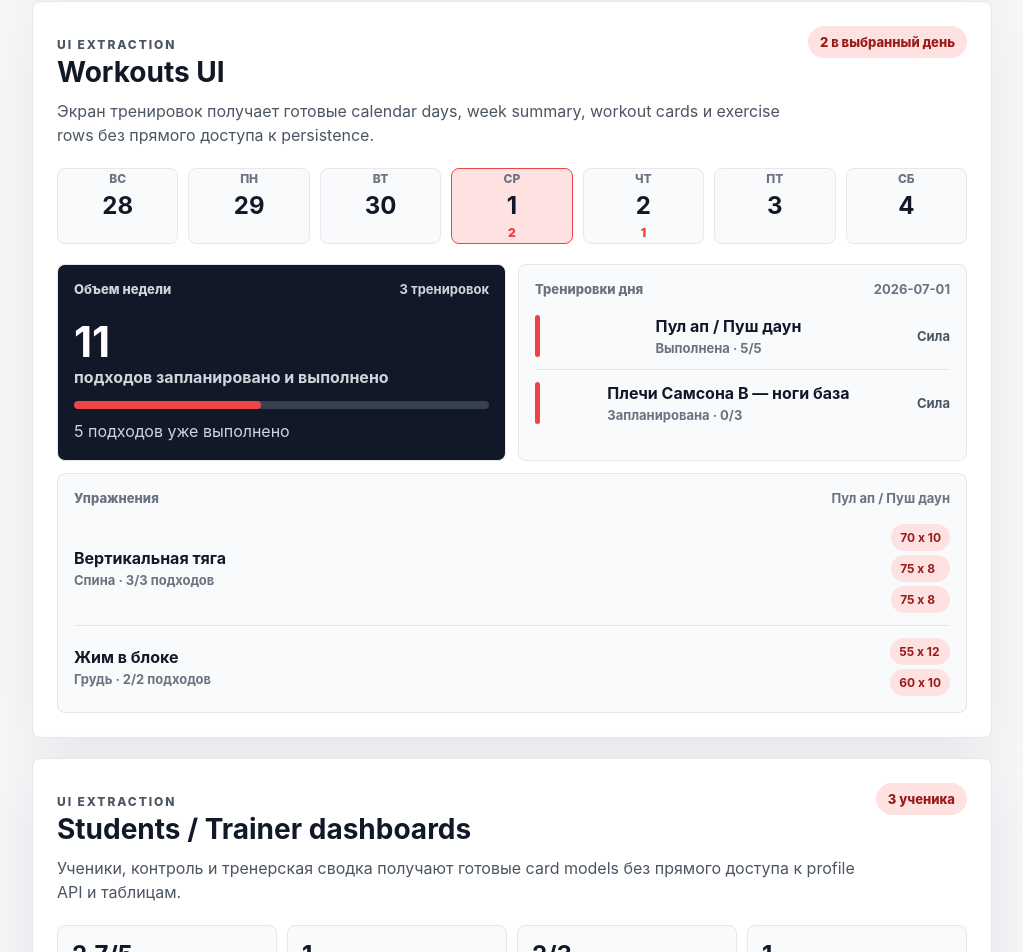
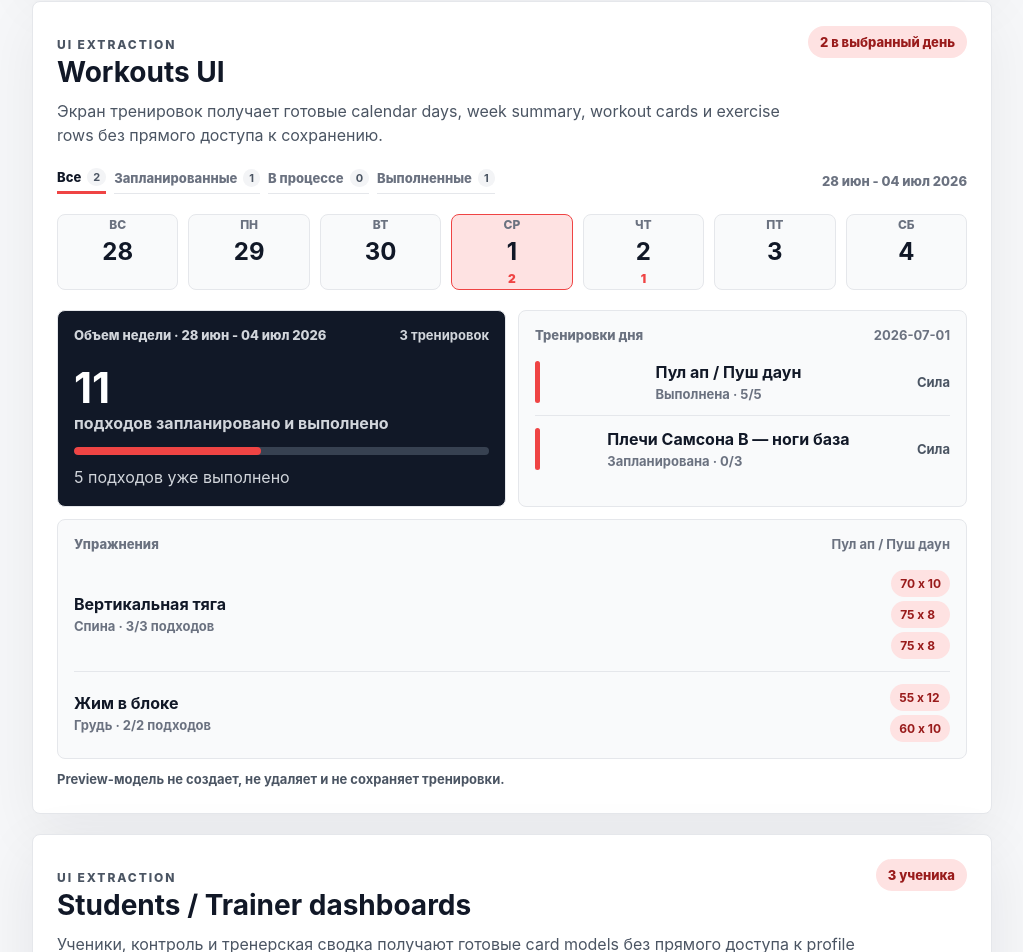
Before and after one commit to archersmirnov/onlypump-app, a React (Vite) app in the folder vite-shell/: page / in a window 1280 px wide. Shown: the part 3376-4328 px from the top of the page, without its empty margins (128-1151 px from the left). Built offline with nearby package versions, Linux system fonts and the light colour scheme.

Commit message:
Add workouts UI screen model

```diff
--- a/vite-shell/src/features/workouts/domain/workoutScreenModel.js
+++ b/vite-shell/src/features/workouts/domain/workoutScreenModel.js
@@ -14,6 +14,30 @@ export const WORKOUT_SCREEN_STATUS_LABELS = Object.freeze({
 });
 
 export const WORKOUT_SCREEN_DAY_LABELS = Object.freeze(["ВС", "ПН", "ВТ", "СР", "ЧТ", "ПТ", "СБ"]);
+
+export const WORKOUT_SCREEN_FILTERS = Object.freeze(["all", "planned", "active", "completed"]);
+
+export const WORKOUT_SCREEN_FILTER_LABELS = Object.freeze({
+  all: "Все",
+  planned: "Запланированные",
+  active: "В процессе",
+  completed: "Выполненные"
+});
+
+const WORKOUT_SCREEN_MONTH_LABELS = Object.freeze([
+  "янв",
+  "фев",
+  "мар",
+  "апр",
+  "май",
+  "июн",
+  "июл",
+  "авг",
+  "сен",
+  "окт",
+  "ноя",
+  "дек"
+]);
 
 function toWorkoutDate(value, fallback = new Date()) {
   const match = String(value || "").match(/\d{4}-\d{2}-\d{2}/);
@@ -43,10 +67,47 @@ export function addWorkoutScreenDays(dateKey, amount = 0) {
   return formatWorkoutScreenDateKey(date);
 }
 
+export function formatWorkoutScreenRangeLabel(startDateKey, endDateKey) {
+  const start = toWorkoutDate(startDateKey);
+  const end = toWorkoutDate(endDateKey);
+  const startLabel = `${String(start.getDate()).padStart(2, "0")} ${WORKOUT_SCREEN_MONTH_LABELS[start.getMonth()]}`;
+  const endLabel = `${String(end.getDate()).padStart(2, "0")} ${WORKOUT_SCREEN_MONTH_LABELS[end.getMonth()]}`;
+
+  if (start.getFullYear() === end.getFullYear()) {
+    return `${startLabel} - ${endLabel} ${end.getFullYear()}`;
+  }
+
+  return `${startLabel} ${start.getFullYear()} - ${endLabel} ${end.getFullYear()}`;
+}
+
 export function getWorkoutScreenDateKey(workout = {}) {
   return formatWorkoutScreenDateKey(
     workout.date || workout.workout_date || workout.scheduled_date || workout.createdAt || workout.created_at
   );
+}
+
+export function normalizeWorkoutScreenFilter(filter = "all") {
+  const normalized = String(filter || "all").trim();
+  return WORKOUT_SCREEN_FILTERS.includes(normalized) ? normalized : "all";
+}
+
+export function filterWorkoutScreenCards(cards = [], filter = "all") {
+  const selectedFilter = normalizeWorkoutScreenFilter(filter);
+  const workoutCards = Array.isArray(cards) ? cards : [];
+  if (selectedFilter === "all") return workoutCards;
+  return workoutCards.filter((card) => card.status === selectedFilter);
+}
+
+export function buildWorkoutScreenFilterTabs(selectedFilter = "all", cards = []) {
+  const normalizedFilter = normalizeWorkoutScreenFilter(selectedFilter);
+  const workoutCards = Array.isArray(cards) ? cards : [];
+
+  return WORKOUT_SCREEN_FILTERS.map((filter) => ({
+    id: filter,
+    label: WORKOUT_SCREEN_FILTER_LABELS[filter],
+    count: filterWorkoutScreenCards(workoutCards, filter).length,
+    isActive: filter === normalizedFilter
+  }));
 }
 
 export function buildWorkoutCalendarDays(selectedDateKey = formatWorkoutScreenDateKey(new Date()), visibleDays = 7) {
@@ -169,6 +230,7 @@ export function buildWorkoutWeekSummary(workouts = [], selectedDateKey = formatW
   return {
     startDateKey,
     endDateKey,
+    rangeLabel: formatWorkoutScreenRangeLabel(startDateKey, endDateKey),
     workoutsCount: plannedOrCompleted.length,
     completedWorkoutsCount: completedCards.length,
     totalSets,
@@ -180,20 +242,38 @@ export function buildWorkoutWeekSummary(workouts = [], selectedDateKey = formatW
 
 export function buildWorkoutsScreenViewModel(workouts = [], options = {}) {
   const selectedDateKey = formatWorkoutScreenDateKey(options.selectedDateKey || new Date());
+  const selectedFilter = normalizeWorkoutScreenFilter(options.selectedFilter);
   const calendarDays = buildWorkoutCalendarDays(selectedDateKey, options.visibleDays || 7);
   const cardsByDate = groupWorkoutCardsByDate(workouts);
   const selectedWorkoutCards = cardsByDate.get(selectedDateKey) || [];
+  const filteredSelectedWorkoutCards = filterWorkoutScreenCards(selectedWorkoutCards, selectedFilter);
+  const activeWorkout = selectedWorkoutCards.find((card) => card.status === "active") || null;
 
   return {
+    eyebrow: options.eyebrow || "UI Extraction",
+    title: options.title || "Workouts UI",
+    description:
+      options.description ||
+      "Экран тренировок получает готовые calendar days, week summary, workout cards и exercise rows без прямого доступа к сохранению.",
     selectedDateKey,
+    selectedFilter,
     calendarDays: calendarDays.map((day) => ({
       ...day,
       workoutsCount: (cardsByDate.get(day.dateKey) || []).length,
       hasWorkouts: (cardsByDate.get(day.dateKey) || []).length > 0
     })),
     selectedWorkoutCards,
-    activeWorkout: selectedWorkoutCards.find((card) => card.status === "active") || null,
+    filteredSelectedWorkoutCards,
+    filterTabs: buildWorkoutScreenFilterTabs(selectedFilter, selectedWorkoutCards),
+    selectedWorkoutCountLabel: `${selectedWorkoutCards.length} в выбранный день`,
+    activeWorkout,
+    activeWorkoutLabel: activeWorkout ? `В процессе: ${activeWorkout.title}` : "Активных тренировок в выбранный день нет",
     weekSummary: buildWorkoutWeekSummary(workouts, selectedDateKey),
-    totalWorkoutsCount: Array.isArray(workouts) ? workouts.length : 0
+    totalWorkoutsCount: Array.isArray(workouts) ? workouts.length : 0,
+    persistenceBoundary: {
+      isReadOnly: true,
+      label: "Read-only UI model",
+      description: "Preview-модель не создает, не удаляет и не сохраняет тренировки."
+    }
   };
 }
--- a/vite-shell/src/features/workouts/ui/WorkoutsPreview.jsx
+++ b/vite-shell/src/features/workouts/ui/WorkoutsPreview.jsx
@@ -94,21 +94,30 @@ export function WorkoutsPreview({
   selectedDateKey = "2026-07-01",
   title = "Workouts UI"
 }) {
-  const model = buildWorkoutsScreenViewModel(workouts, { selectedDateKey });
-  const primaryWorkout = model.selectedWorkoutCards[0] || null;
+  const model = buildWorkoutsScreenViewModel(workouts, { selectedDateKey, title });
+  const primaryWorkout = model.filteredSelectedWorkoutCards[0] || model.selectedWorkoutCards[0] || null;
 
   return (
     <section className="workouts-preview" aria-labelledby="workouts-preview-title">
       <div className="workouts-preview__header">
         <div>
-          <p className="workouts-preview__eyebrow">UI Extraction</p>
-          <h2 id="workouts-preview-title">{title}</h2>
-          <p>
-            Экран тренировок получает готовые calendar days, week summary,
-            workout cards и exercise rows без прямого доступа к persistence.
-          </p>
+          <p className="workouts-preview__eyebrow">{model.eyebrow}</p>
+          <h2 id="workouts-preview-title">{model.title}</h2>
+          <p>{model.description}</p>
         </div>
-        <span className="workouts-preview__mode">{model.selectedWorkoutCards.length} в выбранный день</span>
+        <span className="workouts-preview__mode">{model.selectedWorkoutCountLabel}</span>
+      </div>
+
+      <div className="workouts-preview__toolbar">
+        <div className="workouts-preview-tabs" aria-label="Фильтры тренировок">
+          {model.filterTabs.map((tab) => (
+            <span key={tab.id} className={tab.isActive ? "is-active" : ""}>
+              {tab.label}
+              <b>{tab.count}</b>
+            </span>
+          ))}
+        </div>
+        <span className="workouts-preview__range">{model.weekSummary.rangeLabel}</span>
       </div>
 
       <div className="workouts-preview__calendar">
@@ -124,7 +133,7 @@ export function WorkoutsPreview({
       <div className="workouts-preview__grid">
         <article className="workouts-preview-card workouts-preview-card--summary">
           <div className="workouts-preview-card__topline">
-            <span>Объем недели</span>
+            <span>Объем недели · {model.weekSummary.rangeLabel}</span>
             <strong>{model.weekSummary.workoutsCount} тренировок</strong>
           </div>
           <div className="workouts-preview__sets">
@@ -141,7 +150,7 @@ export function WorkoutsPreview({
             <strong>{model.selectedDateKey}</strong>
           </div>
           <div className="workouts-preview__cards">
-            {model.selectedWorkoutCards.map((workout) => (
+            {model.filteredSelectedWorkoutCards.map((workout) => (
               <div key={workout.id} className="workouts-preview-workout">
                 <span style={{ background: workout.typeColor }} />
                 <div>
@@ -151,6 +160,9 @@ export function WorkoutsPreview({
                 <b>{workout.typeLabel}</b>
               </div>
             ))}
+            {model.filteredSelectedWorkoutCards.length === 0 ? (
+              <p className="workouts-preview__empty">В выбранном фильтре тренировок нет.</p>
+            ) : null}
           </div>
         </article>
 
@@ -176,6 +188,8 @@ export function WorkoutsPreview({
           </div>
         </article>
       </div>
+
+      <p className="workouts-preview__boundary">{model.persistenceBoundary.description}</p>
     </section>
   );
 }
--- a/vite-shell/src/styles.css
+++ b/vite-shell/src/styles.css
@@ -635,6 +635,52 @@ body {
   white-space: nowrap;
 }
 
+.workouts-preview__toolbar {
+  display: flex;
+  align-items: center;
+  justify-content: space-between;
+  gap: 12px;
+  margin-top: 20px;
+}
+
+.workouts-preview-tabs {
+  display: flex;
+  flex-wrap: wrap;
+  gap: 8px;
+}
+
+.workouts-preview-tabs span {
+  display: inline-flex;
+  align-items: center;
+  gap: 6px;
+  border-bottom: 1px solid #e5e7eb;
+  padding: 0 0 5px;
+  color: #6b7280;
+  font-size: 13px;
+  font-weight: 800;
+}
+
+.workouts-preview-tabs span.is-active {
+  border-bottom-width: 3px;
+  border-bottom-color: #ef4444;
+  color: #111827;
+}
+
+.workouts-preview-tabs b {
+  border-radius: 999px;
+  background: #f3f4f6;
+  padding: 2px 6px;
+  color: #4b5563;
+  font-size: 11px;
+}
+
+.workouts-preview__range {
+  color: #6b7280;
+  font-size: 13px;
+  font-weight: 800;
+  white-space: nowrap;
+}
+
 .workouts-preview__calendar {
   display: grid;
   grid-template-columns: repeat(7, minmax(0, 1fr));
@@ -814,6 +860,18 @@ body {
 .workouts-preview-exercise__sets b.is-done {
   background: #fee2e2;
   color: #991b1b;
+}
+
+.workouts-preview__empty,
+.workouts-preview__boundary {
+  margin: 0;
+  color: #6b7280;
+  font-size: 13px;
+  font-weight: 700;
+}
+
+.workouts-preview__boundary {
+  margin-top: 16px;
 }
 
 .students-preview {
@@ -1092,6 +1150,15 @@ body {
     display: grid;
   }
 
+  .workouts-preview__toolbar {
+    align-items: flex-start;
+    flex-direction: column;
+  }
+
+  .workouts-preview__range {
+    white-space: normal;
+  }
+
   .workouts-preview__calendar {
     grid-template-columns: repeat(4, minmax(0, 1fr));
   }
```
Also changed, not shown: vite-shell/scripts/check-workouts-ui.mjs (+32 -2 lines).
